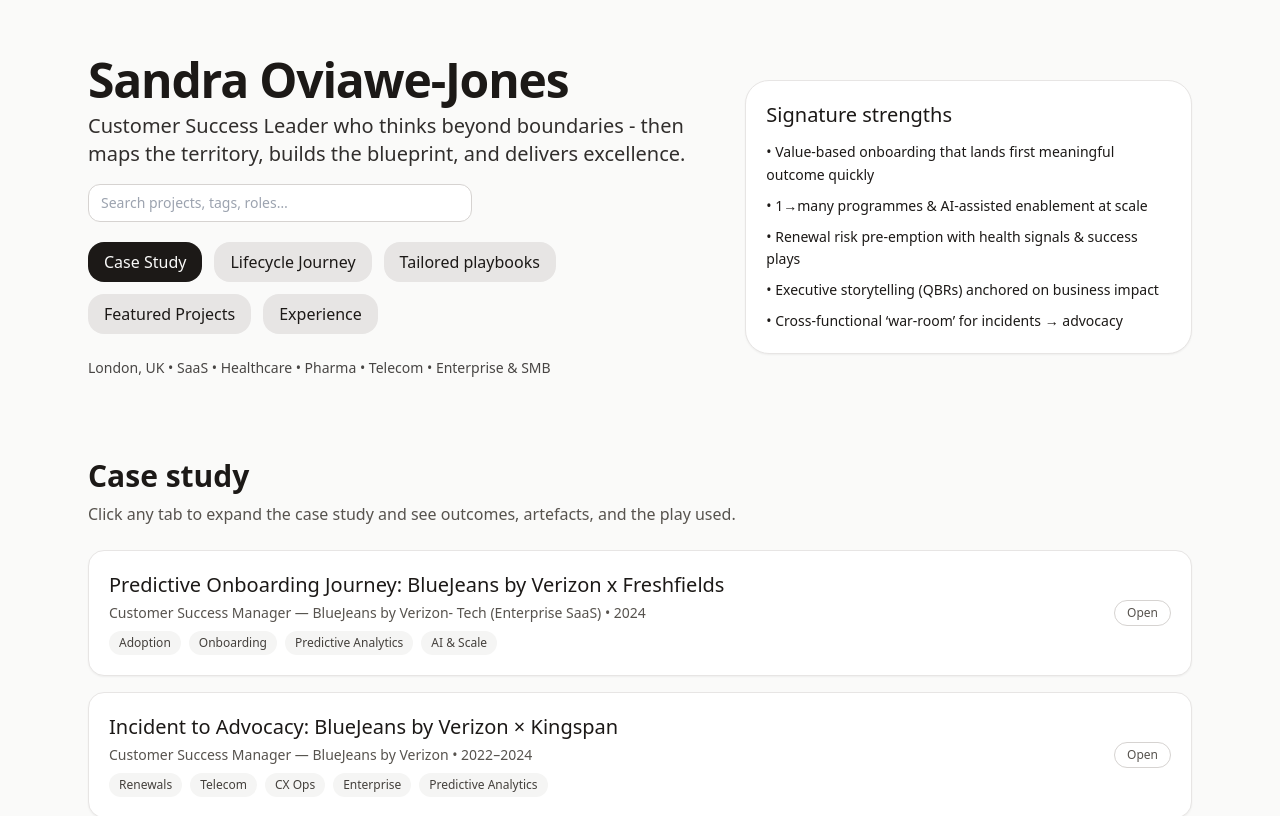
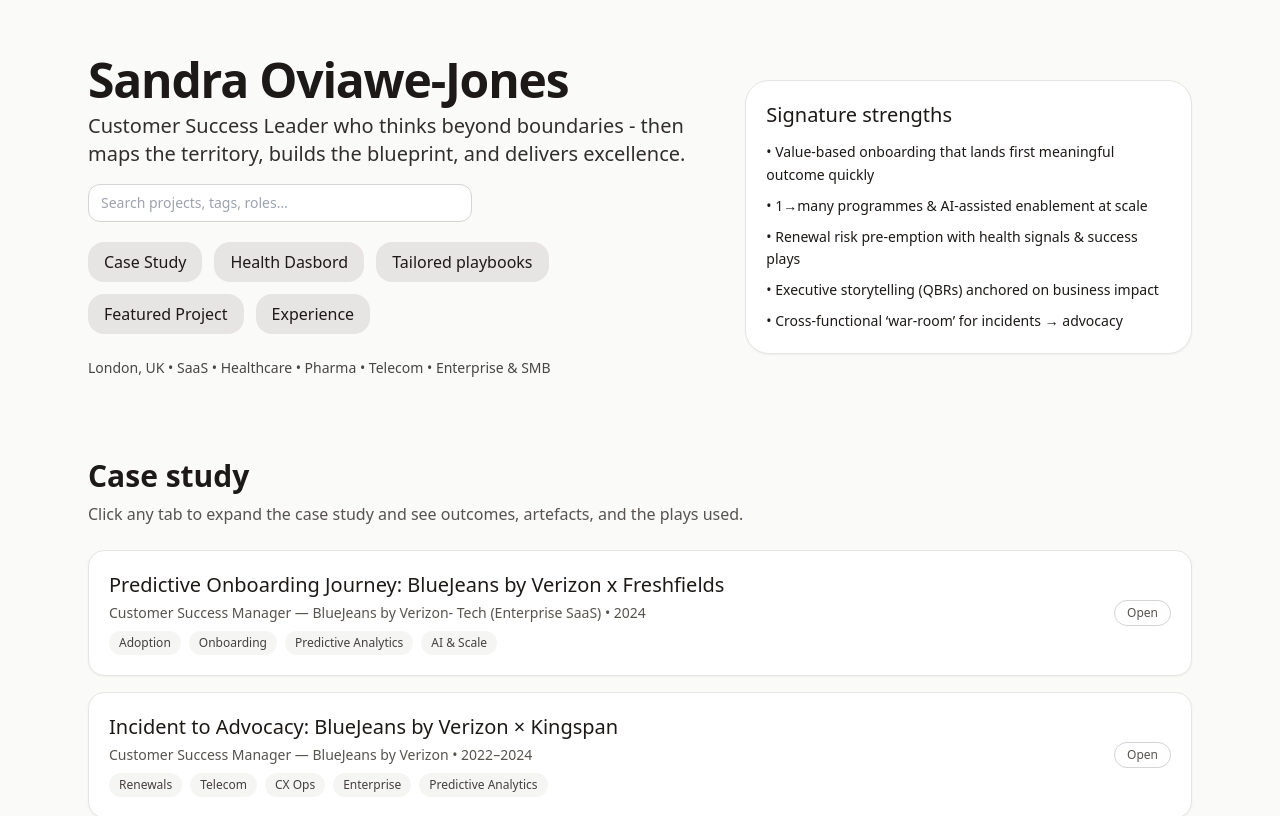
Before and after one commit to sandraovjones-sudo/Sandra-Oviawe-CSM, a React (Vite) app: page / in a window 1280 px wide. Shown: the top 816 px of the page. Built offline with nearby package versions, Linux system fonts and the light colour scheme.

Commit message:
Update App.jsx

```diff
--- a/src/App.jsx
+++ b/src/App.jsx
@@ -140,10 +140,10 @@
 
               <div className="mt-5 flex flex-wrap gap-3">
                 <a
-                  href="#projects"
-                  aria-current={activeId === "projects" ? "page" : undefined}
+                  href="#Case Study"
+                  aria-current={activeId === "Case Study" ? "page" : undefined}
                   className={
-                    activeId === "projects"
+                    activeId === "Case Study"
                       ? "rounded-2xl px-4 py-2 bg-stone-900 text-stone-50 transition"
                       : "rounded-2xl px-4 py-2 bg-stone-200 hover:bg-stone-300 transition"
                   }
@@ -152,15 +152,15 @@
                 </a>
 
                 <a
-                  href="#lifecycle"
-                  aria-current={activeId === "lifecycle" ? "page" : undefined}
+                  href="#Health Dasbord"
+                  aria-current={activeId === "Health Dasbord" ? "page" : undefined}
                   className={
-                    activeId === "lifecycle"
+                    activeId === "Health Dasbord"
                       ? "rounded-2xl px-4 py-2 bg-stone-900 text-stone-50 transition"
                       : "rounded-2xl px-4 py-2 bg-stone-200 hover:bg-stone-300 transition"
                   }
                 >
-                  Lifecycle Journey
+                  Health Dasbord
                 </a>
 
                 <a
@@ -184,7 +184,7 @@
                       : "rounded-2xl px-4 py-2 bg-stone-200 hover:bg-stone-300 transition"
                   }
                 >
-                  Featured Projects
+                  Featured Project
                 </a>
 
                 <a
@@ -199,12 +199,10 @@
                   Experience
                 </a>
               </div>
-
               <div className="mt-6 text-sm opacity-80">
                 London, UK • SaaS • Healthcare • Pharma • Telecom • Enterprise & SMB
               </div>
             </div>
-
             <div className="md:justify-self-end">
               <div className="rounded-3xl border border-stone-200 bg-white p-5 shadow-sm">
                 <h3 className="font-medium text-xl">Signature strengths</h3>
@@ -222,11 +220,11 @@
       </section>
 
       {/* PROJECTS WITH CASE STUDY TABS */}
-      <section id="projects" className="mx-auto max-w-6xl px-6 py-10">
+      <section id="Case Study" className="mx-auto max-w-6xl px-6 py-10">
         <div className="mb-6">
           <h2 className="text-2xl md:text-3xl font-semibold">Case study</h2>
           <p className="mt-2 text-stone-600">
-            Click any tab to expand the case study and see outcomes, artefacts, and the play used.
+            Click any tab to expand the case study and see outcomes, artefacts, and the plays used.
           </p>
         </div>
 
```
